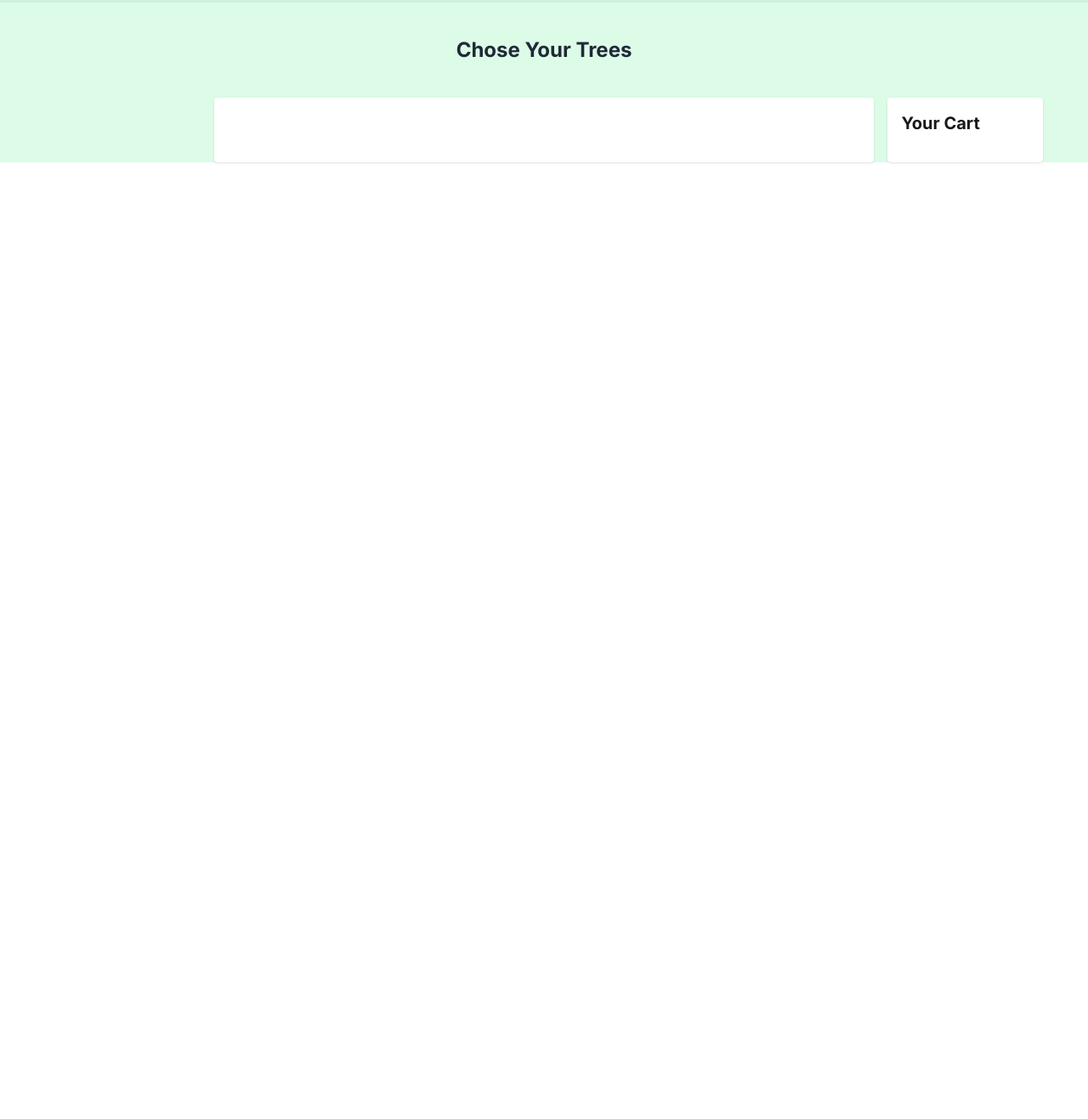
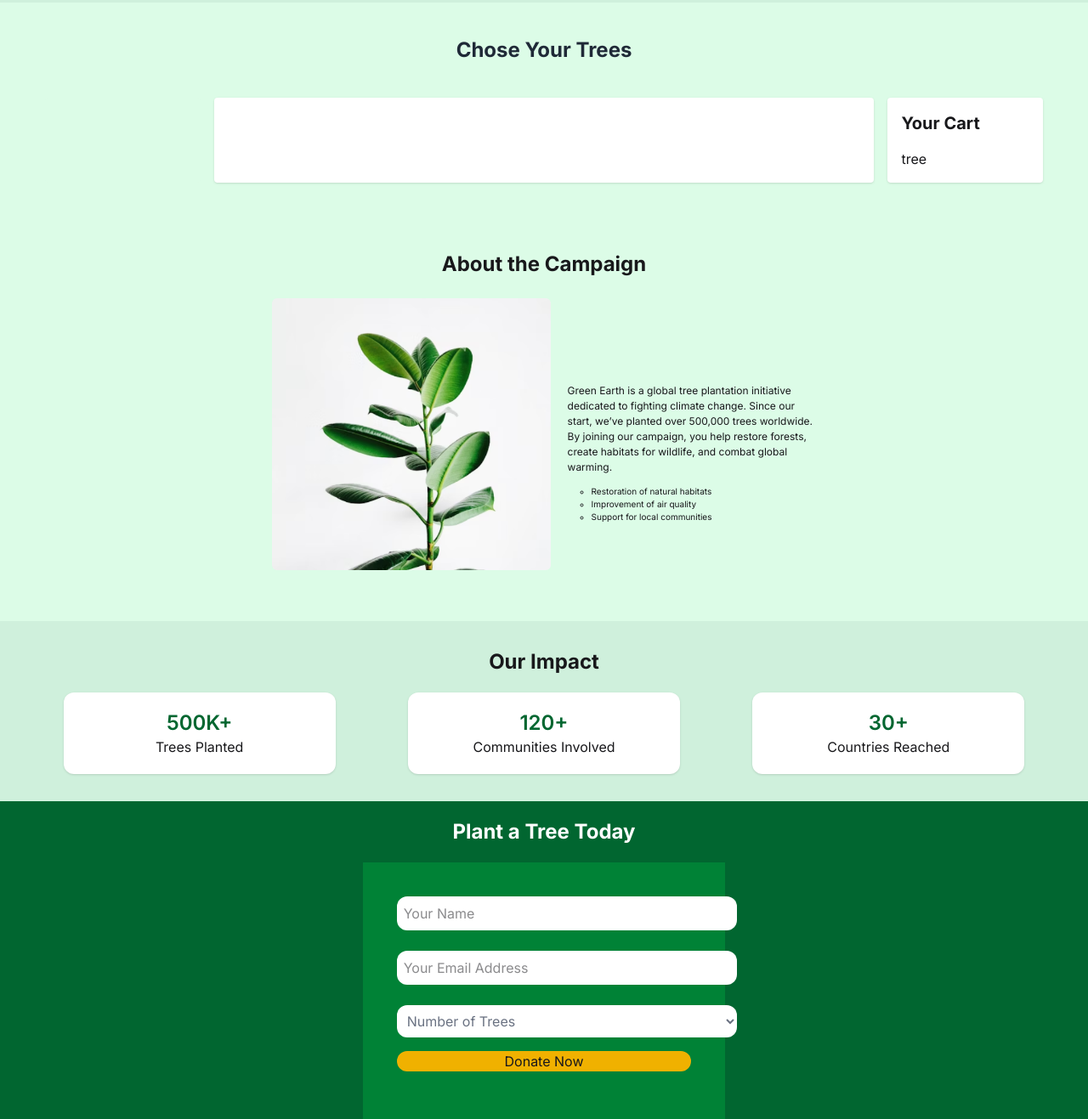
Before and after one commit to Shajid-Hasan/assignment-6, a plain HTML site: page index.html in a window 1280 px wide. Shown: the part 414-1731 px from the top of the page at 85% size. Before the commit the page ends 800 px from the top, so only its background shows below. Drawn offline with nearby package versions, Linux system fonts and the light colour scheme; no server answers.

Commit message:
added new

```diff
--- a/index.html
+++ b/index.html
@@ -84,14 +84,65 @@
             <!-- Aside -->
             <div class="col-span-6 md:col-span-1 bg-white p-4 rounded shadow">
                 <h2 class="text-xl font-bold mb-4">Your Cart</h2>
+                <h4>tree</h4>
+        </section>
 
-            </div>
-
+        <section class="mt-20 pb-10 inter mb-5">
+            <h1 class="text-center my-6 font-bold text-2xl">About the Campaign</h1>
+            <div class="flex max-w-1/2 mx-auto gap-5">
+                <div>
+                    <img class="h-80 w-400" src="./assets/about.png" alt="">
+                </div>
+                <div class="mt-25">
+                    <p class="text-[12px]">Green Earth is a global tree plantation initiative dedicated to fighting
+                        climate change. Since our start, we’ve planted over 500,000 trees worldwide. By joining our
+                        campaign, you help restore forests, create habitats for wildlife, and combat global warming.</p>
+                    <ul class="mt-3 text-[10px] ml-7">
+                        <li type="circle">Restoration of natural habitats</li>
+                        <li type="circle">Improvement of air quality</li>
+                        <li type="circle">Support for local communities</li>
+                    </ul>
+                </div>
             </div>
         </section>
 
-        <section>
+        <section class="p-8 bg-[#CFF0DC]">
+            <h3 class="text-center font-bold text-2xl">Our Impact</h3>
+            <div class="flex justify-around mt-5">
+                <div class="bg-[#FFFF] w-80 p-5 hover:bg-green-400 rounded-xl shadow-sm">
+                    <h1 class="text-center font-semibold text-green-800 text-2xl">500K+</h1>
+                    <p class="text-center ">Trees Planted</p>
+                </div>
+                <div class="bg-[#FFFF] w-80 p-5 hover:bg-green-400 rounded-xl shadow-sm">
+                    <h1 class="text-center font-semibold text-green-800 text-2xl">120+</h1>
+                    <p class="text-center text-1xl">Communities Involved</p>
+                </div>
+                <div class="bg-[#FFFF] w-80 p-5 hover:bg-green-300 rounded-xl shadow-sm">
+                    <h1 class="text-center font-semibold text-green-800 text-2xl">30+</h1>
+                    <p class="text-center text-1xl">Countries Reached</p>
+                </div>
+            </div>
+        </section>
 
+        <section class="bg-green-800">
+            <h1 class="text-center font-bold text-2xl text-white p-5">Plant a Tree Today</h1>
+            <div class="text-center max-w-1/3 mx-auto bg-green-700 p-10">
+                <input class="bg-[#fff] border-none rounded-xl p-2 w-100" type="text" name="Your Name" id="name"
+                    placeholder="Your Name">
+                <br>
+                <br>
+                <input class="bg-[#fff] border-none rounded-xl p-2 w-100" type="email" name="Your Email" id="name"
+                    placeholder="Your Email Address">
+                <br>
+                <br>
+                <select class="bg-[#fff] border-none rounded-xl p-2 w-100 text-gray-500">
+                    <option class="text-black" disabled selected>Number of Trees</option>
+                    <option class="hover:bg-blue-500">1 Tree - $5</option>
+                    <option class="hover:bg-blue-500">5 Tree - $25</option>
+                    <option class="hover:bg-blue-500">10 Trees - $50</option>
+                </select>
+                <button class="w-full bg-yellow-500 my-4 pl-2 pr-2 rounded-full">Donate Now</button>
+            </div>
         </section>
 
     </main>
--- a/script.js
+++ b/script.js
@@ -26,7 +26,7 @@ const displayCategoryAll = (names) => {
                                 <h6 class="text-[14px] rounded-2xl bg-[#DCFCE7] text-[#15803D] p-2 font-semibold">${plant.category}</h6>
                                 <h6 class="text-[14px] font-semibold items-center"><i class="fa-solid fa-bangladeshi-taka-sign"></i>${plant.price}</h6>
                             </div>
-                            <button id="add-to-cart-${plant.id}" class="add-to-cart-btn w-full bg-[#15803D] p-2 text-[#fff] rounded-full text-[10px]">Add to Cart</button>
+                            <button onclick="addToCart('${plant.id}')" id="add-to-cart-${plant.id}" class="add-to-cart-btn w-full bg-[#15803D] p-2 text-[#fff] rounded-full text-[10px]">Add to Cart</button>
                         </div>
                     </div>
             `
@@ -105,17 +105,30 @@ const displayCategory = (names) => {
                                 <h6 class="text-[14px] rounded-2xl bg-[#DCFCE7] text-[#15803D] p-2 font-semibold">${plant.category}</h6>
                                 <h6 class="text-[14px] font-semibold items-center"><i class="fa-solid fa-bangladeshi-taka-sign"></i>${plant.price}</h6>
                             </div>
-                            <button id="add-to-cart-${plant.id}" class="add-to-cart-btn w-full bg-[#15803D] p-2 text-[#fff] rounded-full text-[10px]">Add to Cart</button>
+                            <button onclick="addToCart('${plant.id}')" id="add-to-cart-${plant.id}" class="add-to-cart-btn w-full bg-[#15803D] p-2 text-[#fff] rounded-full text-[10px]">Add to Cart</button>
                         </div>
                     </div>
             `
-            plantsContainer.querySelector('button').addEventListener('click', () => {
-                console.log('btn clicked')
-            })
+            // plantsContainer.querySelector('button').addEventListener('click', () => {
+            //     console.log("add to cart clicked")
+            // })
+            // const addToCart = () => {
+            // conaole.log("click")
+
+
         })
     }
 }
+function addToCart(id){
+    console.log('click')
+    const selectTree = document.getElementsByClassName('add-to-cart-btn')
+    // console.log(selectTree)
+    for(let tree of selectTree){
+        tree.addEventListener('click', function(){
+            const tree1 = tree.parentNode.parentNode
+        })
+    }
 
-
+}
 loadCategories()
 loadCategoryAll()
```
